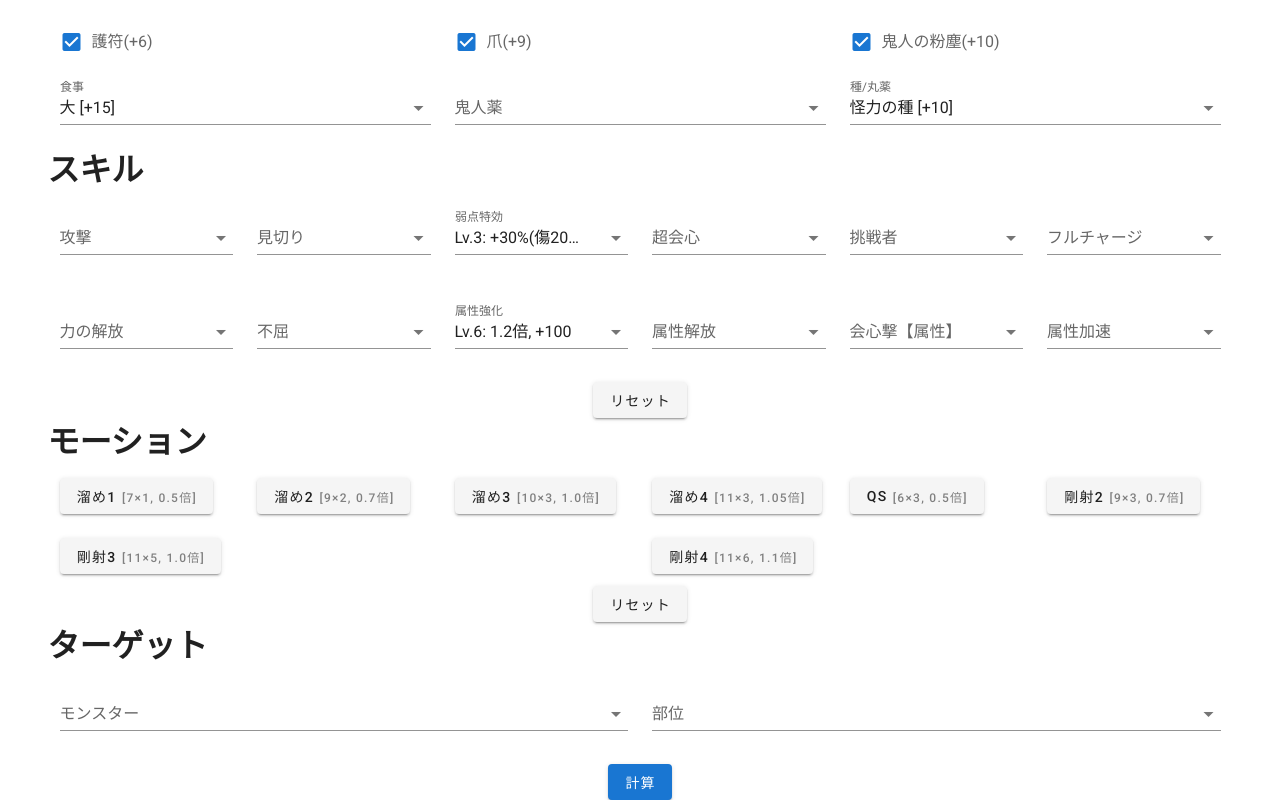
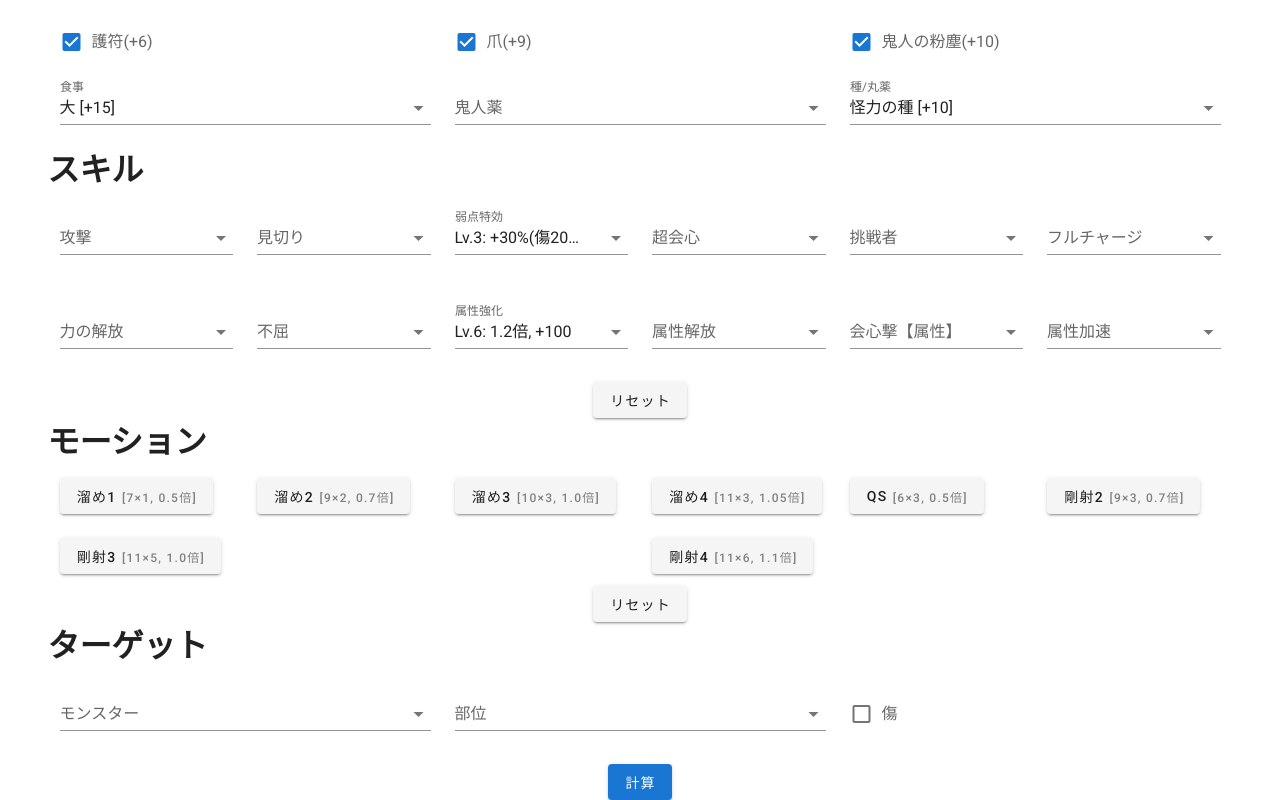
Before and after one commit to reireias/mhwib-bow-dmg, a Nuxt app: page / in a window 1280 px wide. Shown: the part 508-1308 px from the top of the page. Built offline with nearby package versions, Linux system fonts and the light colour scheme.

Commit message:
add wounded

```diff
--- a/components/Target.vue
+++ b/components/Target.vue
@@ -21,6 +21,9 @@
           :item-text="displayPartName"
           return-object
         ></v-select>
+      </v-col>
+      <v-col>
+        <v-checkbox v-model="wounded" label="傷" color="primary"></v-checkbox>
       </v-col>
     </v-row>
   </v-container>
@@ -54,6 +57,14 @@ export default {
         this.setTarget(value)
       }
     },
+    wounded: {
+      get() {
+        return this.$store.state.wounded
+      },
+      set(value) {
+        this.setWounded(value)
+      }
+    },
     parts() {
       return this.monster ? this.monster.parts : []
     },
@@ -73,7 +84,7 @@ export default {
         return `${item.name} [弾${item.ammo}]`
       }
     },
-    ...mapActions(['setMonster', 'setTarget'])
+    ...mapActions(['setMonster', 'setTarget', 'setWounded'])
   }
 }
 </script>
--- a/store/index.js
+++ b/store/index.js
@@ -17,7 +17,8 @@ export const state = () => ({
   },
   motions: [],
   monster: null,
-  target: null
+  target: null,
+  wounded: false
 })
 
 export const mutations = {
@@ -50,6 +51,9 @@ export const mutations = {
   },
   setTarget(state, target) {
     state.target = target
+  },
+  setWounded(state, wounded) {
+    state.wounded = wounded
   }
 }
 
@@ -83,6 +87,9 @@ export const actions = {
   },
   setTarget({ commit }, payload) {
     commit('setTarget', payload)
+  },
+  setWounded({ commit }, payload) {
+    commit('setWounded', payload)
   }
 }
 
```
Also changed, not shown: 1 other file (tests, documents, lock files or other folders).
